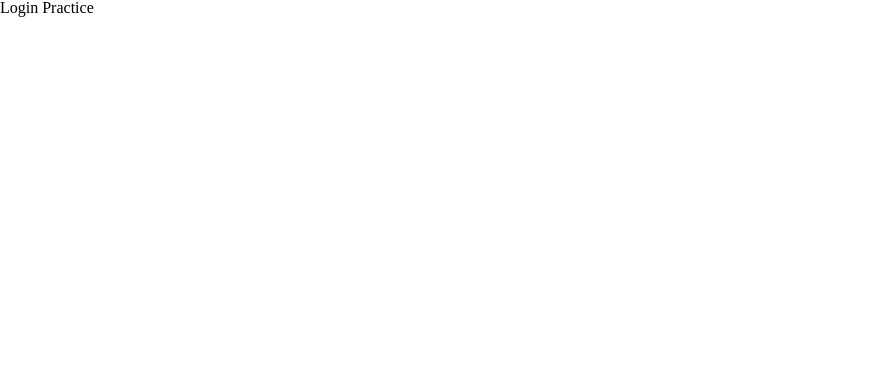
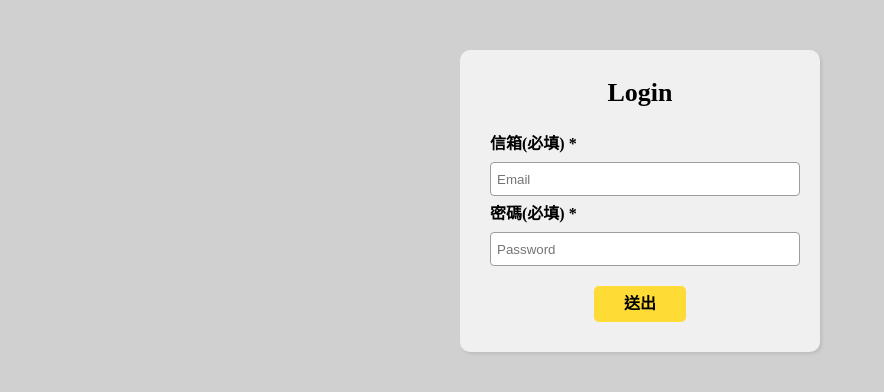
Before and after one commit to 153ys/login-practice, a website built with Vite: page index.html in a window 1280 px wide. Shown: the whole page, without its empty margins (0-884 px from the left). Built offline with nearby package versions, Linux system fonts and the light colour scheme.

Commit message:
feat: 新增登入功能的前端 UI 畫面

```diff
--- a/index.html
+++ b/index.html
@@ -7,6 +7,37 @@
     <script type="module" src="/src/main.js"></script>
   </head>
   <body>
-    <h1>Login Practice</h1>
+    <section>
+      <form method="post" id="loginForm">
+        <h3>Login</h3>
+        <div class="form-field">
+          <label for="email">信箱(必填)</label>
+          <span aria-hidden="true">*</span>
+        </div>
+        <div class="form-field">
+          <input type="email" name="email" id="email" placeholder="Email" />
+          <span class="error-message" id="emailError" aria-live="polite"></span>
+        </div>
+        <div class="form-field">
+          <label for="password">密碼(必填)</label>
+          <span aria-hidden="true">*</span>
+        </div>
+        <div class="form-field">
+          <input
+            type="password"
+            name="password"
+            id="password"
+            placeholder="Password"
+            required
+          />
+          <span
+            class="error-message"
+            id="passwordError"
+            aria-live="polite"
+          ></span>
+        </div>
+        <button type="submit">送出</button>
+      </form>
+    </section>
   </body>
 </html>
--- a/src/style.css
+++ b/src/style.css
@@ -1,3 +1,52 @@
 body {
   font-family: 微軟正黑體;
+  width: 100%;
+  background-color: #d0d0d0;
 }
+
+section {
+  display: flex;
+  flex-direction: column;
+  width: 300px;
+  font-size: 16px;
+  font-weight: 600;
+  margin: 50px auto;
+  padding: 30px 30px;
+  background-color: #f0f0f0;
+  box-shadow: 2px 2px 3px #bebebe;
+  border-radius: 10px;
+}
+
+h3 {
+  font-size: 26px;
+  text-align: center;
+  margin-bottom: 30px;
+}
+
+.form-field {
+  margin: 10px 0;
+}
+
+input {
+  width: 100%;
+  border: 1px solid #9d9d9d;
+  border-radius: 4px;
+  padding-left: 6px;
+  height: 30px;
+}
+
+button {
+  display: flex;
+  justify-content: center;
+  margin: 20px auto 0 auto;
+  font: inherit;
+  padding: 10px 30px;
+  background-color: #ffdc35;
+  border: none;
+  border-radius: 5px;
+  cursor: pointer;
+}
+
+button:hover {
+  background-color: #ffd306;
+}
```
